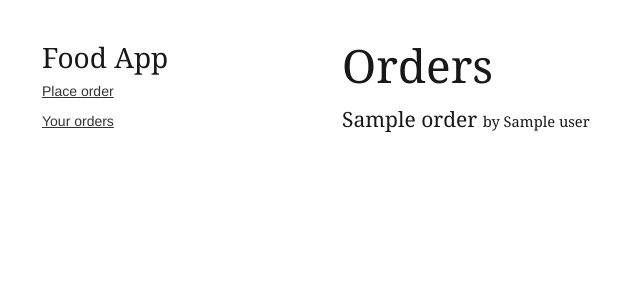
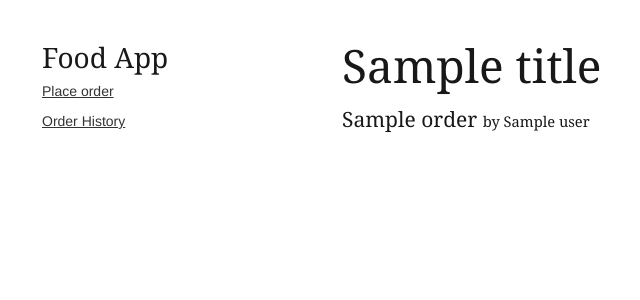
Before and after one commit to omarestrella/Food-App, a Django app: template templates/foodapp/orders.html in a window 1280 px wide. Shown: the top 300 px of the page, without its empty margins (128-768 px from the left). Run offline with Django 3.2, Linux system fonts and the light colour scheme; the template is opened without the code that fills it: most values are stand-ins (such as "Sample title", 1, 10 or a date in 2020).

Commit message:
Added additional views to food app.

```diff
--- a/templates/foodapp/base.html
+++ b/templates/foodapp/base.html
@@ -21,7 +21,7 @@
                 <h3>Food App</h3>
                 <ul>
                     <li><a href="{% url url_homepage %}">Place order</a></li>
-                    <li><a href="{% url url_user_orders username=user %}">Your orders</a></li>
+                    <li><a href="{% url url_user_orders username=user %}">Order History</a></li>
             </nav>
         </div>
 
--- a/templates/foodapp/orders.html
+++ b/templates/foodapp/orders.html
@@ -1,11 +1,19 @@
 {% extends 'foodapp/base.html' %}
 
 {% block content %}
-<h1>Orders</h1>
+{% if title %}
+<h1>{{ title }}</h1>
+{% else %}
+<h1>Order History</h1>
+{% endif %}
 {% if error %}
 <h4 class="errorlist">{{ error }}</h4>
 {% endif %}
-{% for order in orders %}
-<h4>{{ order }} <span style="font-size: .7em">by {{ order.user }}</span></h4>
-{% endfor %}
+{% if orders %}
+    {% for order in orders %}
+    <h4>{{ order }} <span style="font-size: .7em">by {{ order.user }}</span></h4>
+    {% endfor %}
+{% else %}
+    <h4>No orders today :(</h4>
+{% endif %}
 {% endblock content %}
--- a/urls.py
+++ b/urls.py
@@ -6,5 +6,6 @@ urlpatterns = (
     url(r'^$', HomepageView.as_view(), name='url_homepage'),
     url(r'^orders/$', OrderListView.as_view(), name='url_orders'),
     url(r'^orders/user/(?P<username>\w+)/$', UserOrderView.as_view(), name='url_user_orders'),
-    url(r'^orders/today/$', TodaysOrdersView.as_view(), name='url_todays_orders')
+    url(r'^orders/today/$', TodaysOrdersView.as_view(), name='url_todays_orders'),
+    #url(r'^orders/items/(?P<pk>\d+)/$', view, name='url_item_orders')
 )
```
Also changed, not shown: views.py (+10 -0 lines).
